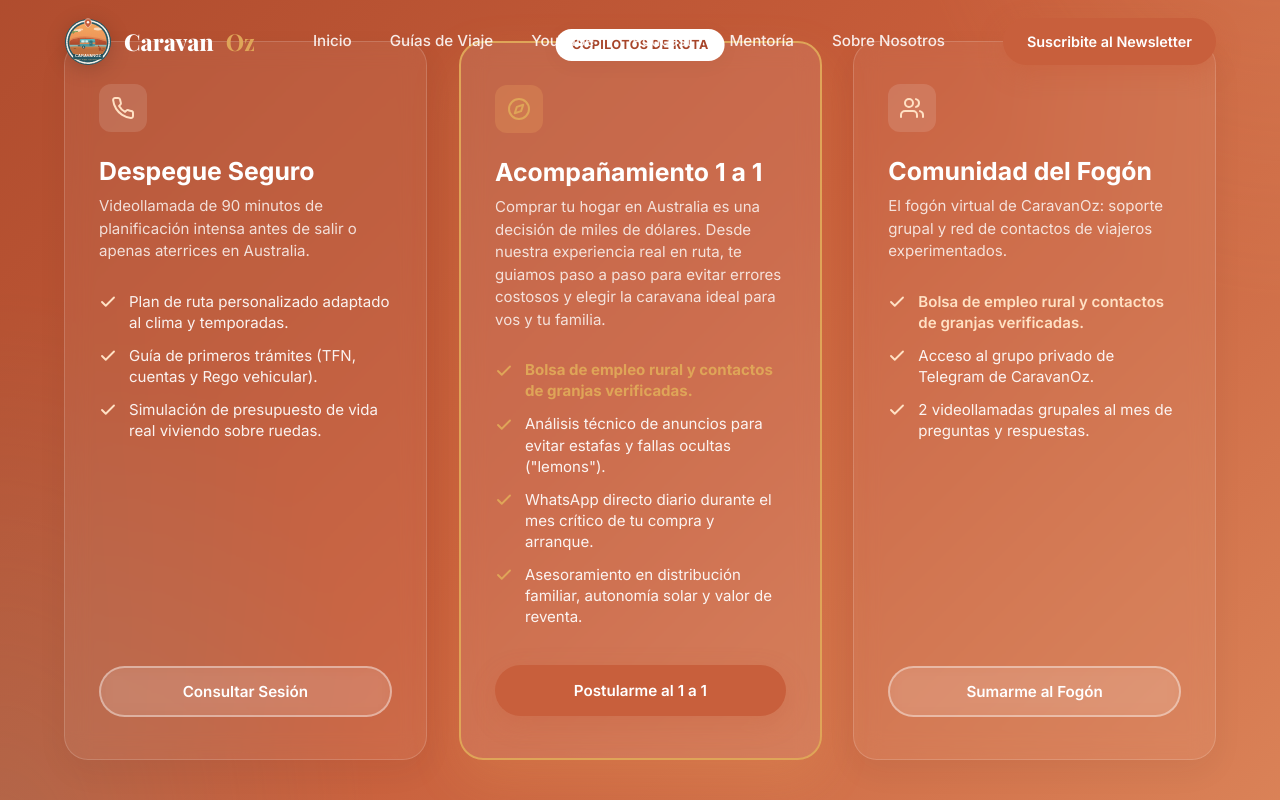
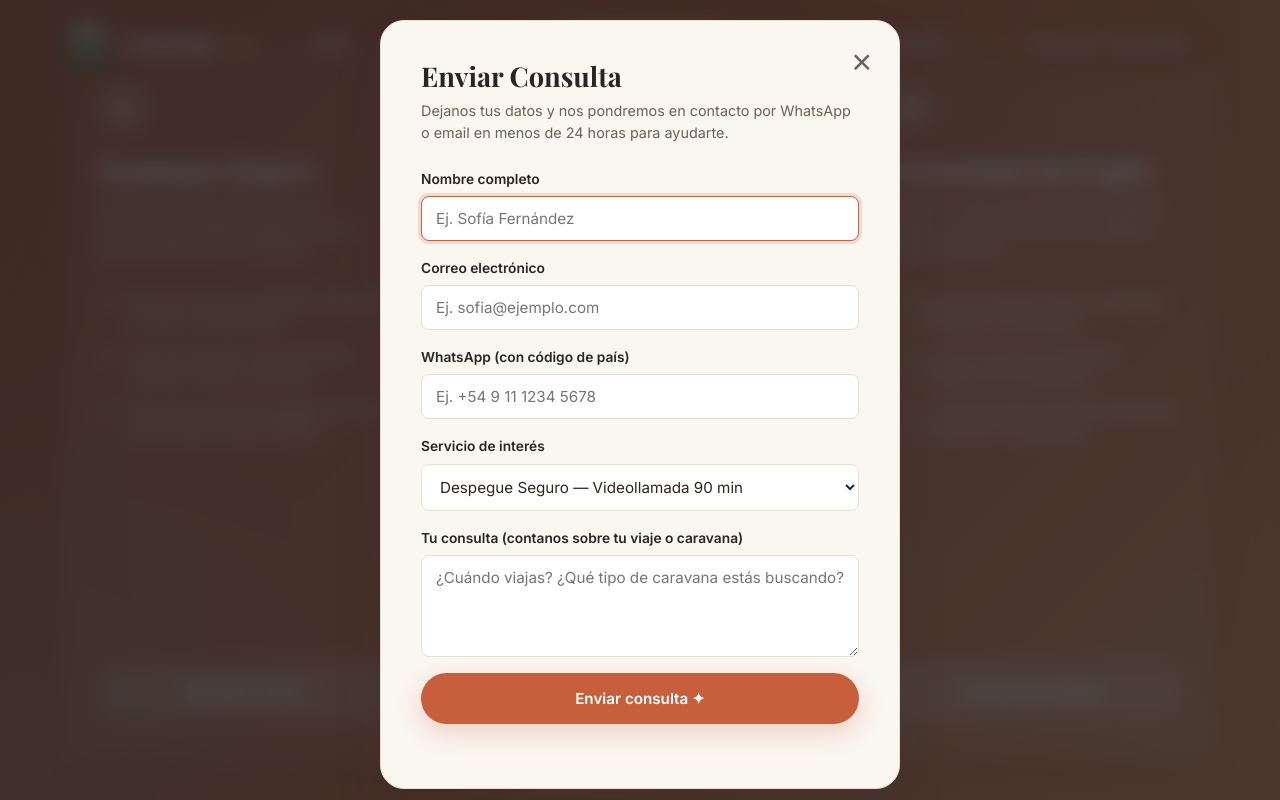
Before and after one commit to paodesign/caravanOz, a plain HTML site: page index.html in a window 1280 px wide. Both pictures are taken after a click on the element 245 px from the left and 4647 px from the top of the page. Shown: the part 4247-5047 px from the top of the page. Drawn offline with nearby package versions, Linux system fonts and the light colour scheme; a web font is replaced by a local one.

Commit message:
feat: make entire accompaniment plan cards clickable to trigger the consultation modal pop-up

```diff
--- a/css/styles.css
+++ b/css/styles.css
@@ -1522,6 +1522,7 @@ a.gcard {
   -webkit-backdrop-filter: blur(12px);
   box-shadow: var(--shadow-md);
   transition: transform 0.35s cubic-bezier(0.16, 1, 0.3, 1), box-shadow 0.35s cubic-bezier(0.16, 1, 0.3, 1), border-color 0.35s ease;
+  cursor: pointer;
 }
 
 .m-plan-card:hover {
--- a/js/main.js
+++ b/js/main.js
@@ -818,10 +818,11 @@
 
     if (!modal || !form) return;
 
-    // Escuchar clicks en los botones de servicios para abrir el modal
-    document.querySelectorAll('.service-btn').forEach(function (btn) {
-      btn.addEventListener('click', function () {
-        var serviceType = btn.getAttribute('data-service');
+    // Escuchar clicks en toda la tarjeta del servicio para abrir el modal
+    document.querySelectorAll('.m-plan-card').forEach(function (card) {
+      card.addEventListener('click', function () {
+        var btn = card.querySelector('.service-btn');
+        var serviceType = btn ? btn.getAttribute('data-service') : 'copilotos';
         if (select) {
           if (serviceType === 'despegue') select.value = 'despegue';
           else if (serviceType === 'copilotos') select.value = 'copilotos';
```
